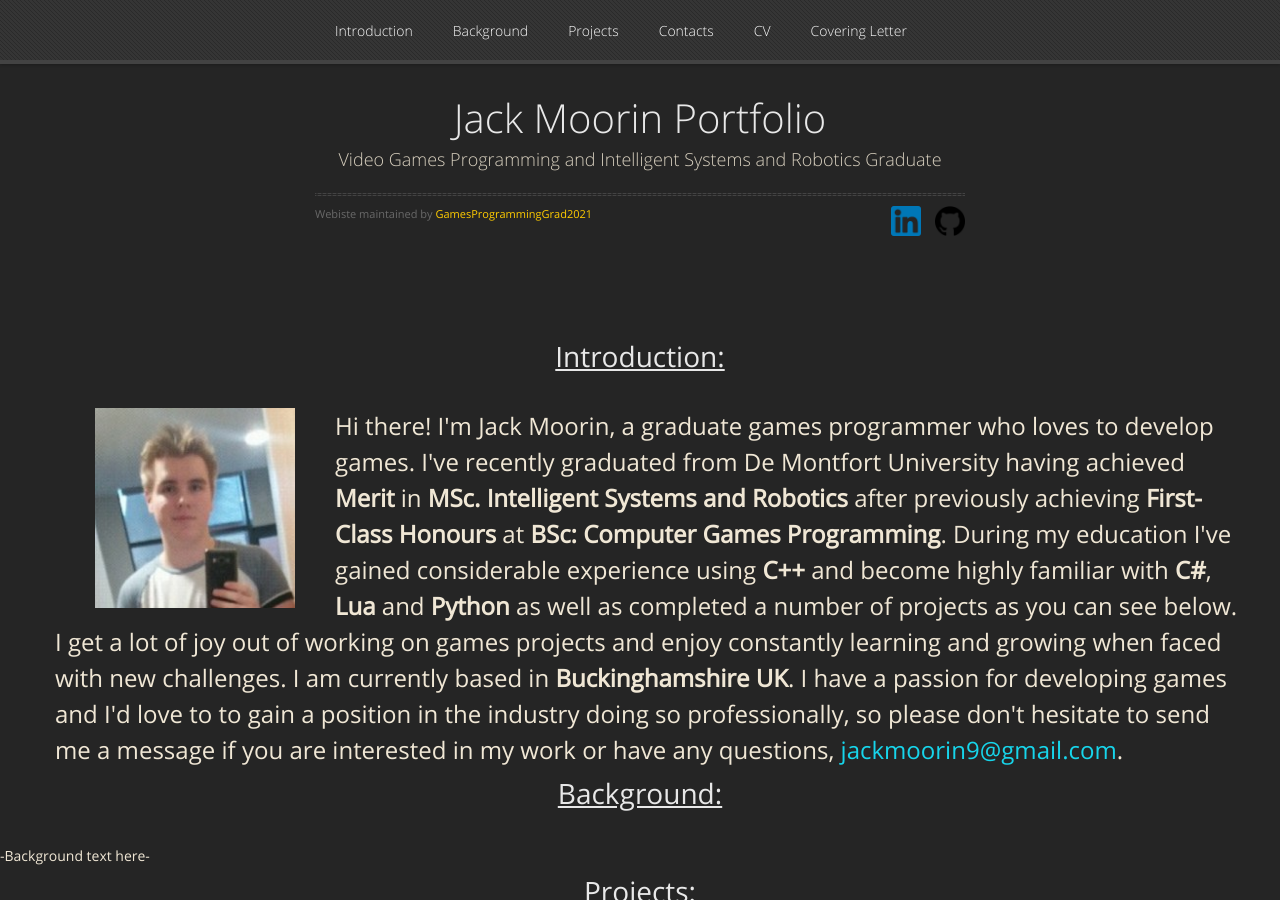
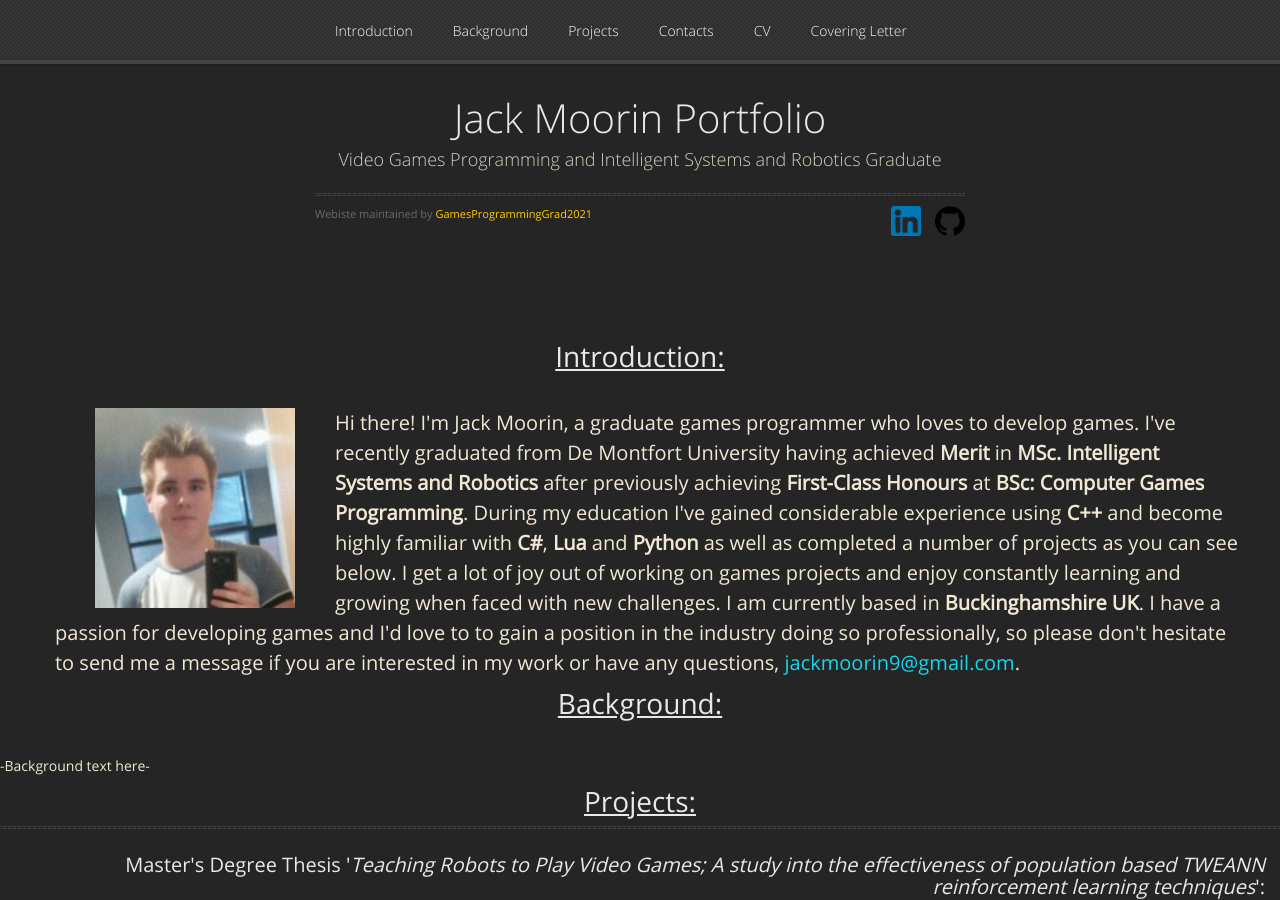
Before and after one commit to GamesProgrammingGrad2021/GamesProgrammingGrad2021.github.io, a Jekyll site: the page built from index.md, in a window 1280 px wide and 900 px high. Built offline with Jekyll 4.4.1, drawn with Linux system fonts in a browser that asks for light colours; nearby versions of some CDN libraries; our own code applies the rules of GitHub Pages for plain Markdown files.

Commit message:
Update default.html

```diff
--- a/_layouts/default.html
+++ b/_layouts/default.html
@@ -197,7 +197,7 @@
 		<h1 style="padding-bottom: 5px; text-align: center;"><u>Introduction:</u></h1>
 		<br>
 		<div class="project_div_l">
-			<div class="project_text_div_l" style="font-size: 24px; padding-left: 40px; padding-right: 40px;">
+			<div class="project_text_div_l" style="font-size: 20px; padding-left: 40px; padding-right: 40px;">
 			<img src="Portfolio_Profile_Image.jpg" alt="Profile_Picture" class="project_thumbnail_l" style="width:200px; height:200px; padding-left: 40px; padding-right: 40px;">
 			Hi there! I'm Jack Moorin, a graduate games programmer who loves to develop games. I've recently graduated from De
 			Montfort University having achieved <b>Merit</b> in <b>MSc. Intelligent Systems and Robotics</b> after previously
```
